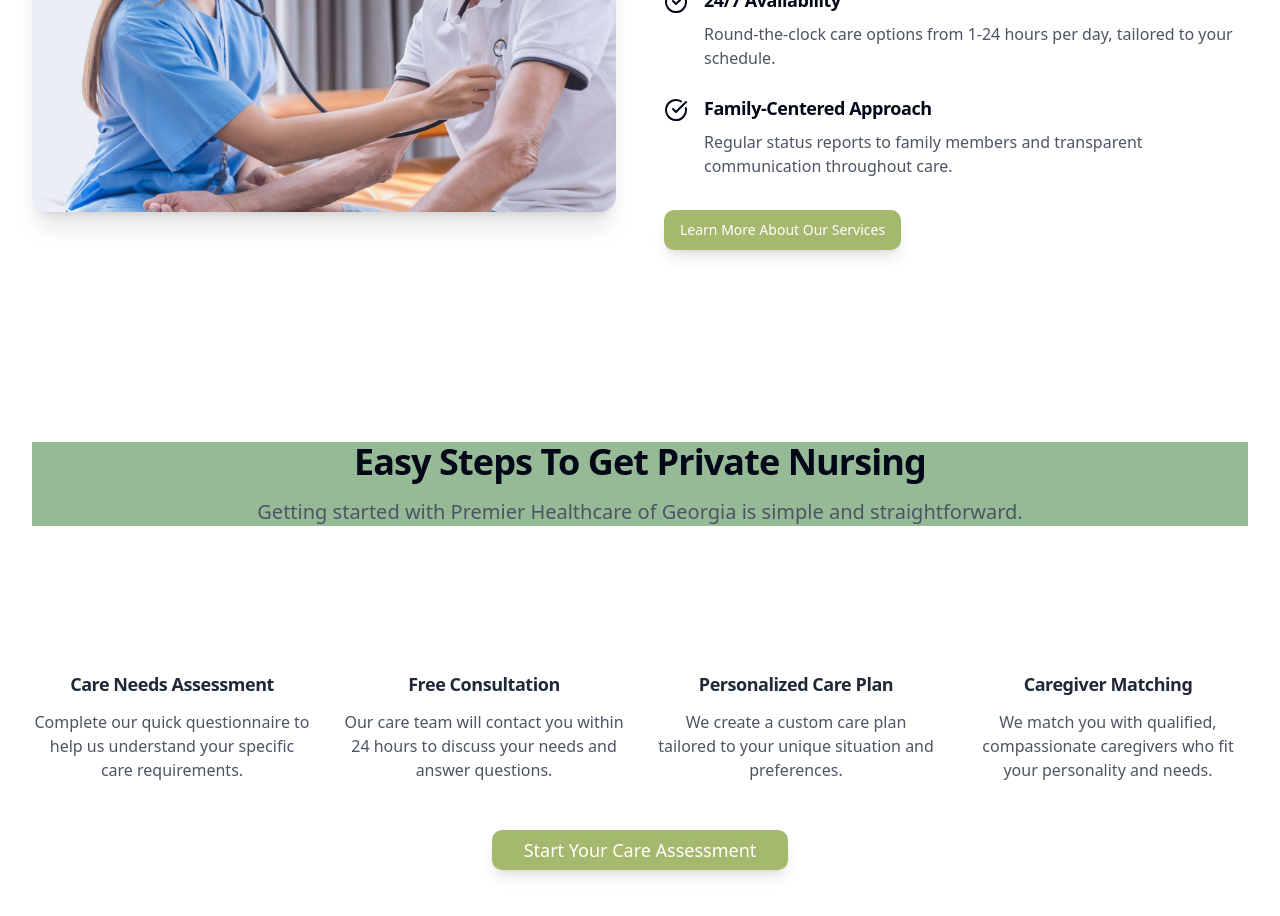
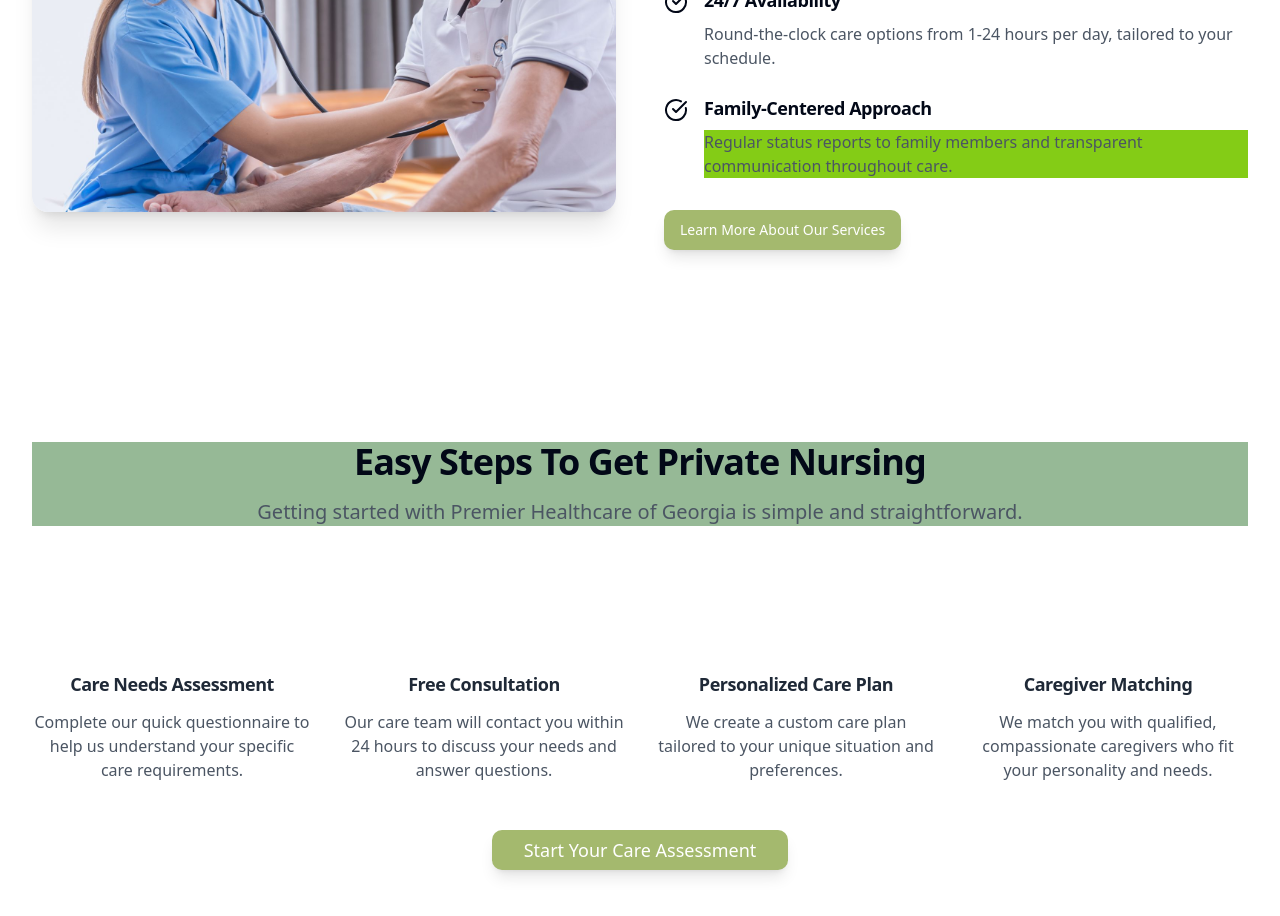
Before and after one commit to ianmakes/noblehomecare2, a React (Vite) app: page / in a window 1280 px wide. Shown: the part 1680-2596 px from the top of the page. Built offline with nearby package versions, Linux system fonts and the light colour scheme.

Commit message:
Visual edit in Lovable
Edited UI in Lovable

```diff
--- a/src/pages/Home.tsx
+++ b/src/pages/Home.tsx
@@ -128,7 +128,7 @@ const Home = () => {
                   <CheckCircle className="w-6 h-6 text-healthcare-teal mt-1 flex-shrink-0" />
                   <div>
                     <h4 className="font-semibold text-lg mb-2">Family-Centered Approach</h4>
-                    <p className="text-gray-600">Regular status reports to family members and transparent communication throughout care.</p>
+                    <p className="text-gray-600 bg-lime-500">Regular status reports to family members and transparent communication throughout care.</p>
                   </div>
                 </div>
               </div>
```
